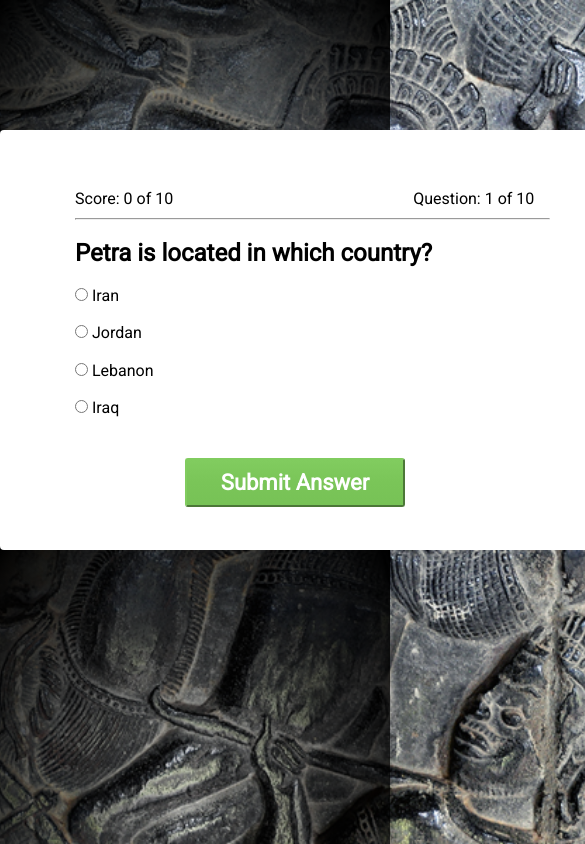
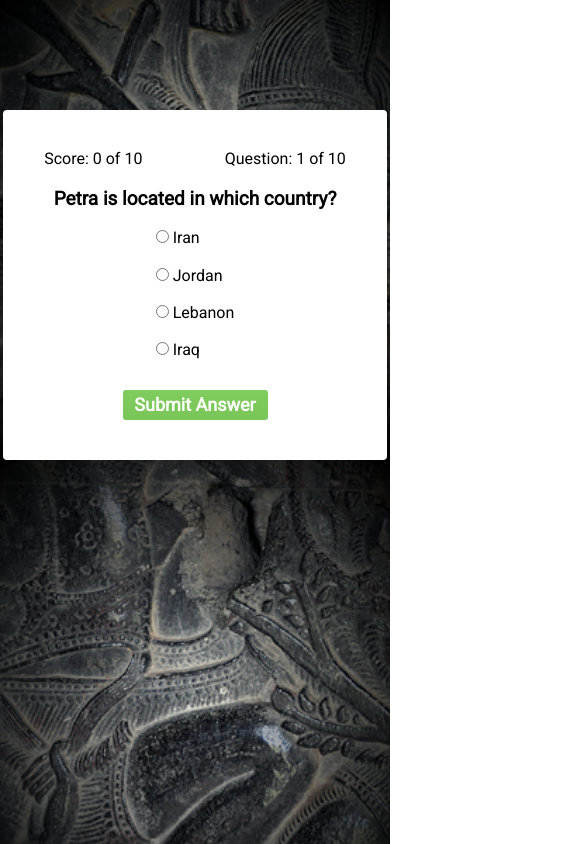
Before and after one commit to romklao/design-your-quiz-app, a plain HTML site: page index.html in a window 390 px wide. Both pictures are taken after a click on the input "Start Quiz". Shown: the whole page, 585 px wide, since content can reach past the window. Drawn offline with nearby package versions, Linux system fonts and the light colour scheme.

Commit message:
Fixed reponsive to applyany device

```diff
--- a/app.js
+++ b/app.js
@@ -63,7 +63,7 @@ function firstPage() {
     currentQuestion = 0;
     submitButton.value = "Start Quiz";
     statusDiv.innerHTML = "";
-    quizForm.innerHTML = "<h1>The World Famous Places Quiz</h1>"
+    quizForm.innerHTML = "<h1 class='title'>The World Famous Places Quiz</h1>"
     $("#submitBtn").off("click");
     $("#submitBtn").on("click", function(event) {
         askQuestion();
@@ -71,9 +71,8 @@ function firstPage() {
 }
 
 function updateStatus() {
-    statusDiv.innerHTML = "<p class='status'>Score: " + totalScore + " of " + allQuestions.length +
-                            "<span>Question: " + (currentQuestion +1) + " of " + allQuestions.length + "</span>" + "</p>" +
-                            "<hr>";
+    statusDiv.innerHTML = "<div class='scoreUpdate'>Score: " + totalScore + " of " + allQuestions.length + "</div>" +
+                          "<div class='questionUpdate'>Question: " + (currentQuestion + 1) + " of " + allQuestions.length + "</div>";
 }
 
 function hasAnswer() {
@@ -108,12 +107,15 @@ function askQuestion() {
     var question = allQuestions[currentQuestion].question;
     if (currentQuestion < allQuestions.length) {
         submitButton.value = "Submit Answer";
-        quizForm.innerHTML = "<h2>" + question + "</h2>";
+        var quizFormStr = "<h2>" + question + "</h2>" +
+                          "<div class='choicesContainer'>";
 
         for (var i = 0; i < choices.length; i++) {
-            quizForm.innerHTML += "<lable><input class='radioChoices' type='radio' name='choiceOption' value='" + choices[i] + "'/> " +
-                                    " " + choices[i] + "</label><br>";
+            quizFormStr += "<label><input class='radioChoices' type='radio' name='choiceOption' value='" + choices[i] + "'/> " +
+                           " " + choices[i] + "</label><br>";
         }
+        quizFormStr += "</div>";
+        quizForm.innerHTML = quizFormStr;
     }
     $("#submitBtn").off("click");
     $("#submitBtn").on("click", function(event) {
--- a/index.html
+++ b/index.html
@@ -7,14 +7,16 @@
     <link href="https://fonts.googleapis.com/css?family=Roboto" rel="stylesheet">
 
     <link rel="stylesheet" href="main.css">
+    <meta name="viewport" content="width=device-width, initial-scale=1">
 </head>
 <body>
-    <div id="container">
-        <div id="status">
+    <div class="container">
+        <div id="status" class="statusBar">
         </div>
         <div id="quiz">
         </div>
         <input type='submit' id='submitBtn' class="answerBtn" value=''/>
+
     </div>
 
     <script src="https://code.jquery.com/jquery-3.1.0.min.js" integrity="sha256-cCueBR6CsyA4/9szpPfrX3s49M9vUU5BgtiJj06wt/s=" crossorigin="anonymous"></script>
--- a/main.css
+++ b/main.css
@@ -5,15 +5,16 @@
 }
 
 body {
-    background: radial-gradient(transparent, black), url(../design-your-quiz-app/image1.jpg) no-repeat center center fixed;
-    /*box-shadow: inset 0 0 5em 1em #000;*/
+    background: radial-gradient(transparent, black), url(../design-your-quiz-app/image1.jpg) no-repeat fixed;
     background-size: cover;
-    padding-top: 130px;
+    padding-top: 110px;
+    padding-left: 3px;
+    padding-right: 3px;
 }
 
 h1 {
     color: #878787;
-    margin-top: 40px;
+    margin-top: 30px;
     margin-bottom: 60px;
 }
 
@@ -26,22 +27,16 @@ h2 {
     color: green;
     margin-bottom: 25px;
     margin-top: 70px;
-    margin-left: 130px;
 }
 
 .incorrect {
     color: #F22413;
 }
 
-.answer {
-    margin-left: 110px;
-}
-
 .total {
     font-size: 20px;
     color: #878787;
     font-weight: bold;
-    margin-left: 70px;
     margin-bottom: 25px;
 }
 
@@ -50,39 +45,70 @@ h2 {
     font-size: 30px;
     font-weight: bold;
     margin-top: 20px;
-    margin-left: 50px;
     margin-bottom: 60px;
 }
 
-.status {
+.statusBar {
     margin-bottom: 10px;
+
+    /* Source: http://stackoverflow.com/questions/10272605/align-two-inline-blocks-left-and-right-on-same-line */
+    display: flex;
+    justify-content: space-between;
 }
-span {
-    margin-left: 240px;
-}
-#container {
+
+.container {
     width: 600px;
     height: 420px;
     background-color: #FFFFFF;
     border-radius: 4px;
     margin-left: auto;
     margin-right: auto;
-    padding: 60px 50px 50px 75px;
+    text-align: center;
+    padding-top: 60px;
 }
 
-#submitBtn {
+.answerBtn {
     width: 220px;
     font-size: 22px;
     font-weight: bold;
     color: white;
-    background: linear-gradient(#81CC5F, #7AC558, #77C256);
+    background: linear-gradient(#81CC5F, #7AC558);
     border-color: #81CC5F;
     border-radius: 3px;
-    margin-top: 40px;
-    margin-left: 110px;
+    margin-top: 60px;
     padding: 10px;
+    border-style: none;
 }
 
 .radioChoices {
     margin-top: 20px;
 }
+
+.choicesContainer {
+    display: inline-block;
+    text-align: left;
+}
+
+@media (max-width: 500px) {
+    .container {
+        width: 100%;
+        height: 350px;
+        padding-top: 40px;
+
+    }
+    h1 {
+        font-size: 22px;
+    }
+
+    h2 {
+        font-size: 19px;
+    }
+
+    .answerBtn {
+        width: 145px;
+        font-size: 18px;
+        padding: 5px;
+        margin-top: 30px;
+    }
+
+}
```
